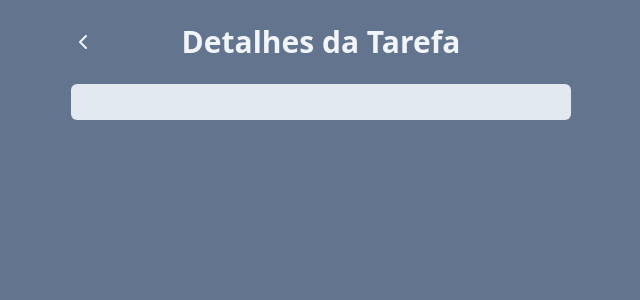
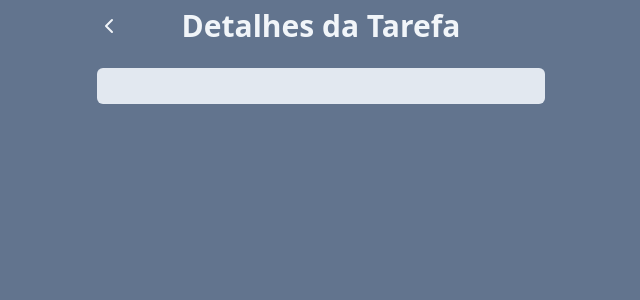
Before and after one commit to IvsonSouza/Aprendendo-React, a React (Vite) app: page /task in a window 1280 px wide. Shown: the top 300 px of the page, without its empty margins (319-959 px from the left). Built offline with nearby package versions, Linux system fonts and the light colour scheme.

Commit message:
Ajuste tela PAgeTask

```diff
--- a/src/pages/TaskPage.jsx
+++ b/src/pages/TaskPage.jsx
@@ -9,8 +9,8 @@ function TaskPage() {
   const description = searchParams.get("description");
 
   return (
-    <div className="w-screen h-screen bg-slate-500 justify-center p-6">
-      <div className="w-[500px] mx-auto space-y-4">
+    <div className="min-h-screen bg-slate-500 flex justify-center items-start p-2">
+      <div className="w-full max-w-md mx-auto space-y-4">
         <div className="flex justify-center relative mb-6">
           <button
             onClick={() => navigate(-1)}
```
